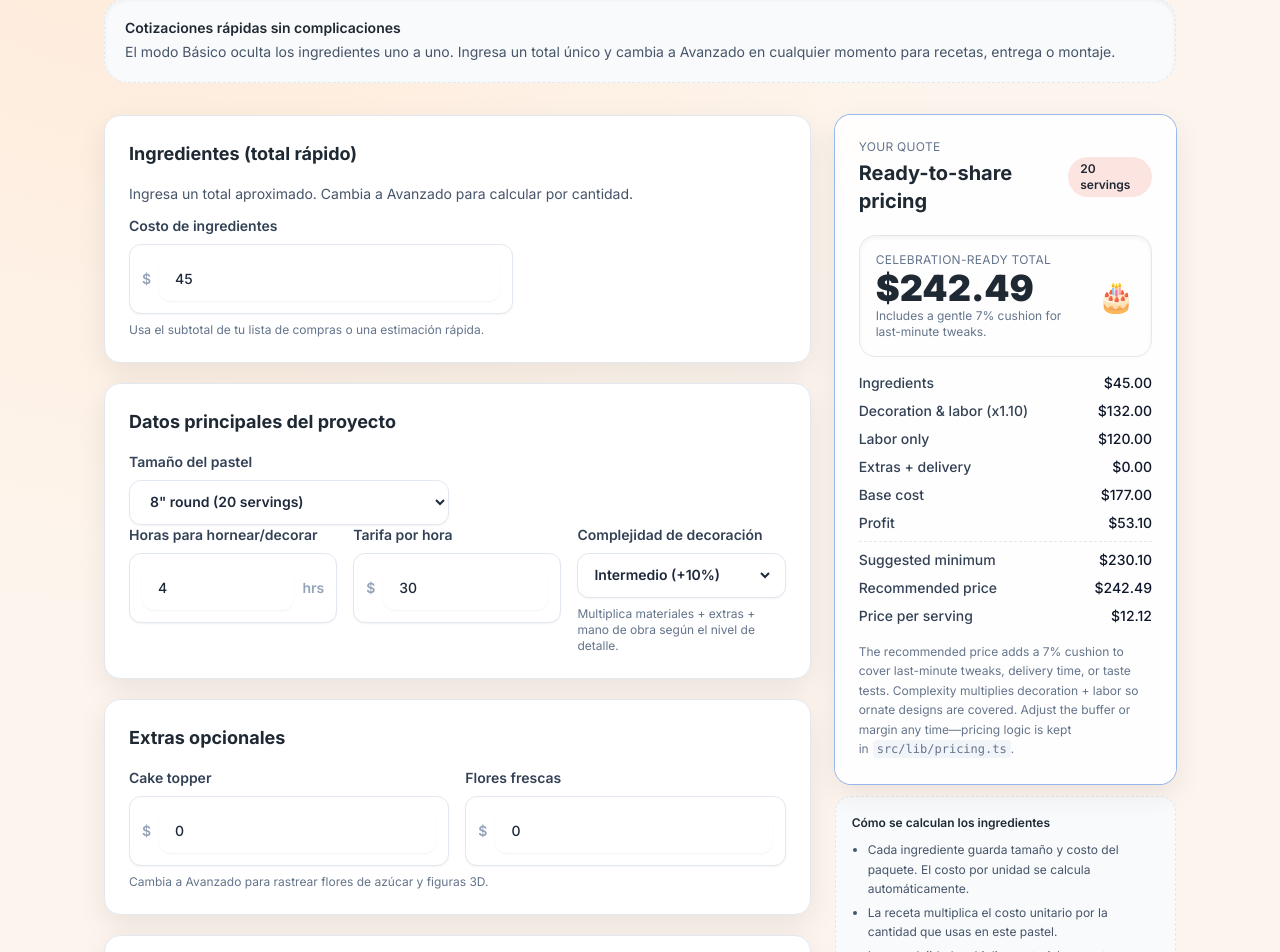
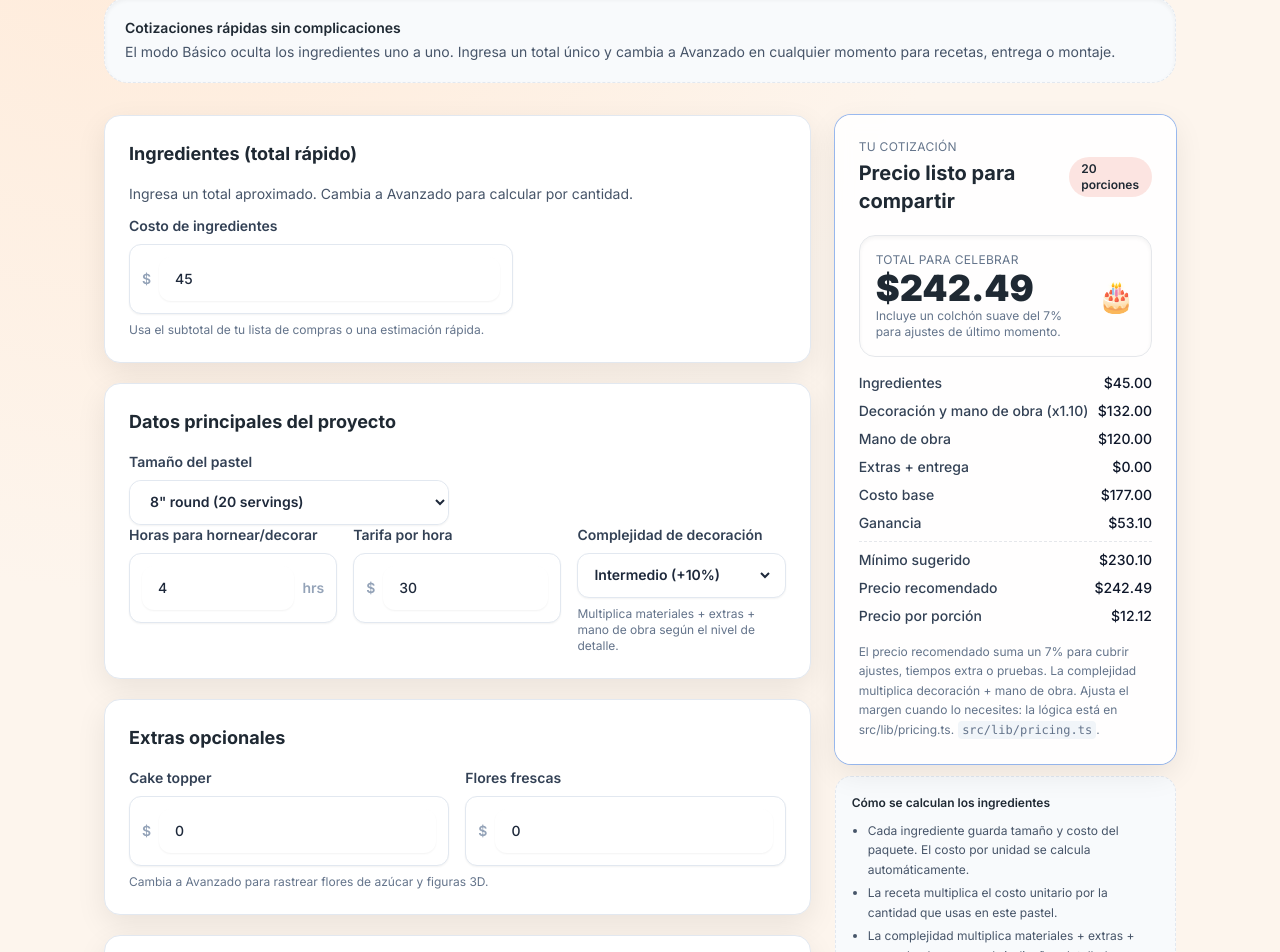
Before and after one commit to vcrs86/cake-pricing-app, a Next.js app: page / in a window 1280 px wide. Shown: the part 688-1640 px from the top of the page. Built offline with nearby package versions, Linux system fonts and the light colour scheme.

Commit message:
Update ResultCard.tsx

```diff
--- a/src/components/ResultCard.tsx
+++ b/src/components/ResultCard.tsx
@@ -1,4 +1,5 @@
 import { type PricingBreakdown } from "@/lib/pricing";
+import { useLanguage } from "@/lib/i18n";
 
 const Row = ({ label, value }: { label: string; value: string }) => (
   <div className="flex items-center justify-between text-sm font-medium text-slate-700">
@@ -14,16 +15,18 @@ export function ResultCard({
   pricing: PricingBreakdown;
   servings?: number;
 }) {
+  const { copy } = useLanguage();
+
   return (
     <section className="rounded-2xl bg-white/90 p-5 shadow-card ring-1 ring-brand-cream backdrop-blur sm:p-6">
       <div className="mb-5 flex items-center justify-between gap-3">
         <div className="space-y-1">
-          <p className="text-xs uppercase tracking-wide text-slate-500">Your quote</p>
-          <h2 className="text-xl font-bold text-brand-slate">Ready-to-share pricing</h2>
+          <p className="text-xs uppercase tracking-wide text-slate-500">{copy.resultCard.badge}</p>
+          <h2 className="text-xl font-bold text-brand-slate">{copy.resultCard.title}</h2>
         </div>
         {servings ? (
           <span className="rounded-full bg-brand-rose/30 px-3 py-1 text-xs font-semibold text-brand-slate">
-            {servings} servings
+            {servings} {copy.resultCard.servings}
           </span>
         ) : null}
       </div>
@@ -31,9 +34,9 @@ export function ResultCard({
       <div className="mb-4 rounded-2xl border border-brand-peach/60 bg-gradient-to-r from-brand-cream via-white to-brand-peach/40 p-4 shadow-inner">
         <div className="flex items-center justify-between gap-3">
           <div>
-            <p className="text-xs uppercase tracking-wide text-slate-500">Celebration-ready total</p>
+            <p className="text-xs uppercase tracking-wide text-slate-500">{copy.resultCard.highlightLabel}</p>
             <p className="text-3xl font-black text-brand-slate sm:text-4xl">${pricing.recommendedPrice.toFixed(2)}</p>
-            <p className="text-xs text-slate-500">Includes a gentle 7% cushion for last-minute tweaks.</p>
+            <p className="text-xs text-slate-500">{copy.resultCard.highlightNote}</p>
           </div>
           <div className="text-3xl" aria-hidden>
             🎂
@@ -42,28 +45,27 @@ export function ResultCard({
       </div>
 
       <div className="space-y-2">
-        <Row label="Ingredients" value={`$${pricing.ingredientsCost.toFixed(2)}`} />
+        <Row label={copy.resultCard.rows.ingredients} value={`$${pricing.ingredientsCost.toFixed(2)}`} />
         <Row
-          label={`Decoration & labor (x${pricing.complexityMultiplier.toFixed(2)})`}
+          label={`${copy.resultCard.rows.decoration} (x${pricing.complexityMultiplier.toFixed(2)})`}
           value={`$${pricing.decorationAndLabor.toFixed(2)}`}
         />
-        <Row label="Labor only" value={`$${pricing.laborCost.toFixed(2)}`} />
-        <Row label="Extras + delivery" value={`$${(pricing.extrasCost + pricing.deliveryFee).toFixed(2)}`} />
-        <Row label="Base cost" value={`$${pricing.baseCost.toFixed(2)}`} />
-        <Row label="Profit" value={`$${pricing.profitAmount.toFixed(2)}`} />
+        <Row label={copy.resultCard.rows.laborOnly} value={`$${pricing.laborCost.toFixed(2)}`} />
+        <Row label={copy.resultCard.rows.extrasDelivery} value={`$${(pricing.extrasCost + pricing.deliveryFee).toFixed(2)}`} />
+        <Row label={copy.resultCard.rows.baseCost} value={`$${pricing.baseCost.toFixed(2)}`} />
+        <Row label={copy.resultCard.rows.profit} value={`$${pricing.profitAmount.toFixed(2)}`} />
         <hr className="my-3 border-dashed" />
-        <Row label="Suggested minimum" value={`$${pricing.suggestedMinimum.toFixed(2)}`} />
-        <Row label="Recommended price" value={`$${pricing.recommendedPrice.toFixed(2)}`} />
+        <Row label={copy.resultCard.rows.suggested} value={`$${pricing.suggestedMinimum.toFixed(2)}`} />
+        <Row label={copy.resultCard.rows.recommended} value={`$${pricing.recommendedPrice.toFixed(2)}`} />
         {pricing.pricePerServing ? (
           <Row
-            label="Price per serving"
+            label={copy.resultCard.rows.perServing}
             value={`$${pricing.pricePerServing.toFixed(2)}`}
           />
         ) : null}
       </div>
       <p className="mt-4 text-xs leading-relaxed text-slate-500">
-        The recommended price adds a 7% cushion to cover last-minute tweaks, delivery time, or taste tests. Complexity multiplies
-        decoration + labor so ornate designs are covered. Adjust the buffer or margin any time—pricing logic is kept in
+        {copy.resultCard.footer}
         <code className="ml-1 rounded bg-slate-100 px-1 py-0.5">src/lib/pricing.ts</code>.
       </p>
     </section>
```
